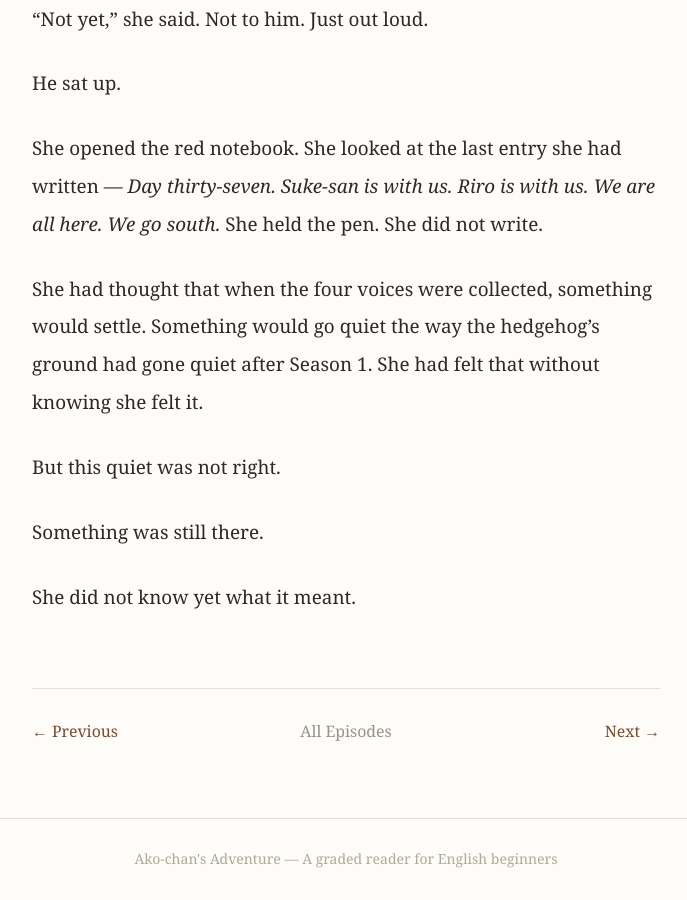
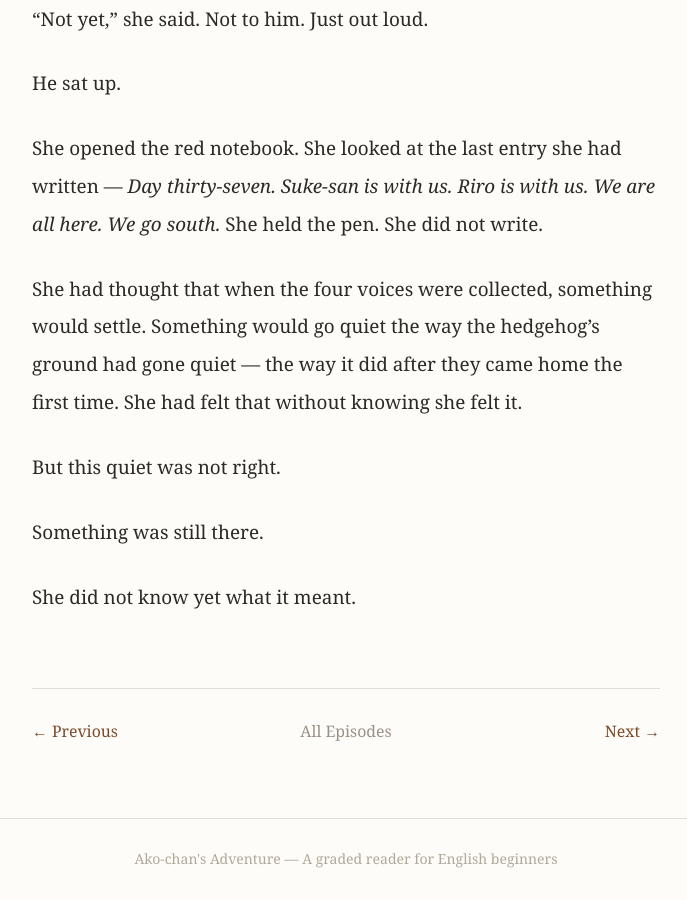
Before and after one commit to morisaki-yuichi/ako-chans-adventure, a Jekyll site: the page built from season2/chapter21/ep083.md, in a window 1280 px wide and 900 px high, scrolled down 1329 px. Shown: the whole window, without its empty margins (294-981 px from the left). Built offline with Jekyll 4.4.1, drawn with Linux system fonts in a browser that asks for light colours.

Commit message:
Fix Ep83 — remove Season 1 reference

```diff
--- a/season2/chapter21/ep083.md
+++ b/season2/chapter21/ep083.md
@@ -40,7 +40,7 @@ He sat up.
 
 She opened the red notebook. She looked at the last entry she had written — *Day thirty-seven. Suke-san is with us. Riro is with us. We are all here. We go south.* She held the pen. She did not write.
 
-She had thought that when the four voices were collected, something would settle. Something would go quiet the way the hedgehog's ground had gone quiet after Season 1. She had felt that without knowing she felt it.
+She had thought that when the four voices were collected, something would settle. Something would go quiet the way the hedgehog's ground had gone quiet — the way it did after they came home the first time. She had felt that without knowing she felt it.
 
 But this quiet was not right.
 
```
